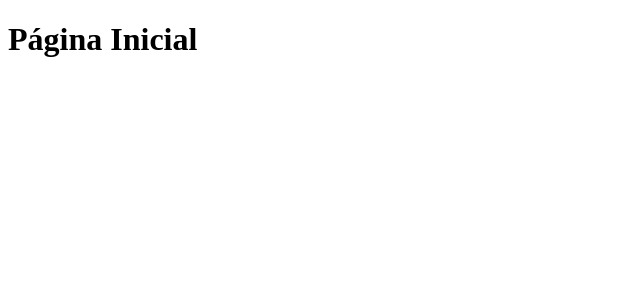
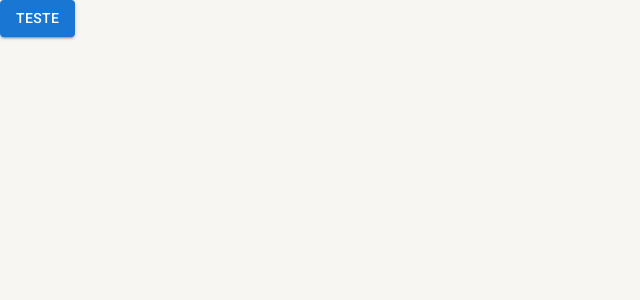
Before and after one commit to RicardoRolim27/curso-react-materialui-typescript, a React (Create React App) app: page /index in a window 1280 px wide. Shown: the top 300 px of the page, without its empty margins (0-640 px from the left). Built offline with nearby package versions, Linux system fonts and the light colour scheme.

Commit message:
atualização 25/05/2023
alteração do tema por botão

```diff
--- a/public/index.html
+++ b/public/index.html
@@ -18,7 +18,7 @@
     />
     <title>Cadastros</title>
   </head>
-  <body>
+  <body style="margin: 0; padding: 0;">
     <noscript>Você precisa de Javascript para rodar a aplicação.</noscript>
     <div id="root"></div>
   </body>
--- a/src/routes/index.tsx
+++ b/src/routes/index.tsx
@@ -1,10 +1,14 @@
+import { Button } from "@mui/material";
 import { Routes, Route, Navigate } from "react-router-dom";
+import { useAppThemeContext } from "../shared/contexts";
 
 function AppRoutes() {
+  const { toggleTheme } = useAppThemeContext();
+
   return (
     <>
       <Routes>
-        <Route path="/index" element={<h1>Página Inicial</h1>} />
+        <Route path="/index" element={<Button variant="contained" color="primary" onClick={toggleTheme}>Teste</Button>} />
         <Route path="*" element={<Navigate to="/index"/>}/>
       </Routes>
     </>
--- /dev/null
+++ b/src/shared/contexts/ThemeConstext.tsx
@@ -0,0 +1,37 @@
+import { createContext, useCallback, useMemo, useState, useContext } from "react";
+import { Box, ThemeProvider } from "@mui/material";
+import { lightTheme, darkTheme } from "./../themes";
+
+interface IThemeContextData {
+  themeName: "light" | "dark";
+  toggleTheme: () => void;
+}
+
+const ThemeContext = createContext({} as IThemeContextData);
+
+export const useAppThemeContext = () =>{
+    return useContext(ThemeContext);
+}
+
+export const AppThemeProvider: React.FC<any> = ({ children }) => {
+  const [themeName, setThemeName] = useState<"light" | "dark">("light");
+
+  const toggleTheme = useCallback(() => {
+    setThemeName((oldThemeName) =>
+      oldThemeName === "light" ? "dark" : "light"
+    );
+  }, []);
+
+  const theme = useMemo(() => {
+    if (themeName === "light") return lightTheme;
+
+    return darkTheme;
+  }, [themeName]);
+
+  return (
+    <ThemeContext.Provider value={{ themeName, toggleTheme }}>
+      <ThemeProvider theme={theme}></ThemeProvider>
+      <Box width="100vw" height="100vh" bgcolor={theme.palette.background.default}>{children}</Box>
+    </ThemeContext.Provider>
+  );
+};
--- a/src/shared/contexts/index.ts
+++ b/src/shared/contexts/index.ts
@@ -1 +1 @@
-export {};
+export * from './ThemeConstext';
--- /dev/null
+++ b/src/shared/themes/Dark.ts
@@ -0,0 +1,24 @@
+import { createTheme } from '@mui/material';
+import { cyan, yellow } from '@mui/material/colors';
+
+export const darkTheme = createTheme({
+    palette: {
+        primary:{
+            main: yellow[700],
+            dark: yellow[800],
+            light: yellow[500],
+            contrastText:'white',
+        },
+        secondary:{
+            main: cyan[500],
+            dark: cyan[400],
+            light: cyan[300],
+            contrastText:'white',
+        },
+
+        background:{
+            default: '#202124',
+            paper: '#303134'
+        }
+    }
+});
--- a/src/shared/themes/index.ts
+++ b/src/shared/themes/index.ts
@@ -1 +1,2 @@
 export * from './Light';
+export * from './Dark';
```
Also changed, not shown: src/App.tsx (+4 -4 lines).
